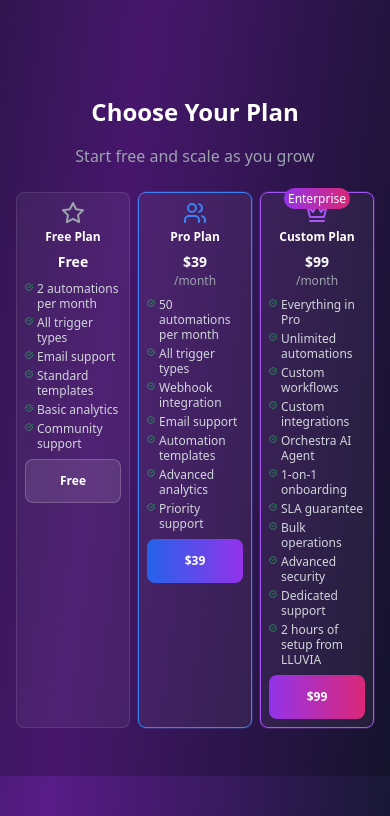
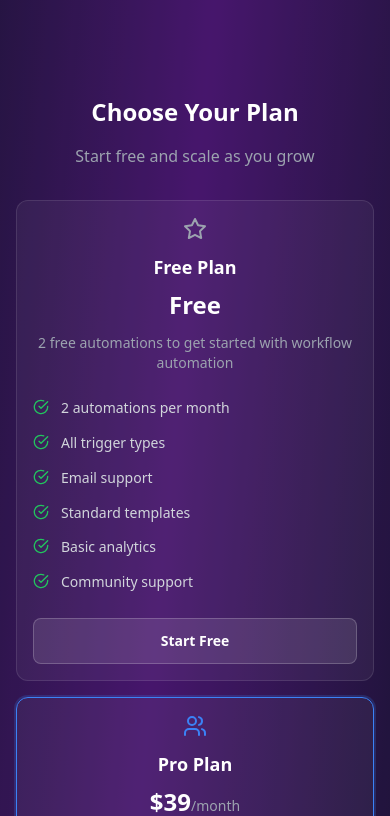
Before and after one commit to Omer12135/lluvia, a React (Vite) app: page / in a window 390 px wide. Shown: the part 1928-2744 px from the top of the page. Built offline with nearby package versions, Linux system fonts and the light colour scheme; no server answers.

Commit message:
Fix mobile pricing layout: restore clean design with proper spacing

```diff
--- a/src/components/LandingPage.tsx
+++ b/src/components/LandingPage.tsx
@@ -406,58 +406,58 @@ const LandingPage: React.FC = () => {
 
       {/* Pricing Section */}
       <section id="pricing" className="py-12 sm:py-20 bg-black/20">
-        <div className="container mx-auto px-2 sm:px-6">
-          <div className="text-center mb-6 sm:mb-16">
+        <div className="container mx-auto px-4 sm:px-6">
+          <div className="text-center mb-8 sm:mb-16">
             <h2 className="text-2xl sm:text-4xl font-bold text-white mb-4">Choose Your Plan</h2>
             <p className="text-base sm:text-xl text-gray-400">Start free and scale as you grow</p>
           </div>
 
-          <div className="grid grid-cols-3 sm:grid-cols-2 lg:grid-cols-3 gap-2 sm:gap-6 lg:gap-8 max-w-6xl mx-auto">
+          <div className="grid grid-cols-1 sm:grid-cols-2 lg:grid-cols-3 gap-4 sm:gap-6 lg:gap-8 max-w-6xl mx-auto">
             {stripeProducts.map((product, index) => (
               <motion.div
                 key={product.id}
                 initial={{ opacity: 0, y: 20 }}
                 animate={{ opacity: 1, y: 0 }}
                 transition={{ delay: index * 0.1 }}
-                className={`relative bg-white/5 rounded-lg sm:rounded-2xl p-2 sm:p-6 lg:p-8 border transition-all duration-300 hover:bg-white/10 ${
+                className={`relative bg-white/5 rounded-xl sm:rounded-2xl p-4 sm:p-6 lg:p-8 border transition-all duration-300 hover:bg-white/10 ${
                   product.name === 'Custom Plan'
-                    ? 'border-purple-500 ring-1 sm:ring-2 ring-purple-500/20 lg:scale-105'
+                    ? 'border-purple-500 ring-2 ring-purple-500/20 lg:scale-105'
                     : product.name === 'Pro Plan'
-                      ? 'border-blue-500 ring-1 sm:ring-2 ring-blue-500/20'
+                      ? 'border-blue-500 ring-2 ring-blue-500/20'
                       : 'border-white/10 hover:border-white/20'
                 }`}
               >
                 {product.name === 'Custom Plan' && (
-                  <div className="absolute -top-2 sm:-top-4 left-1/2 transform -translate-x-1/2">
-                    <span className="bg-gradient-to-r from-purple-600 to-pink-600 text-white px-1 sm:px-4 py-0.5 sm:py-1 rounded-full text-xs font-medium">
+                  <div className="absolute -top-3 sm:-top-4 left-1/2 transform -translate-x-1/2">
+                    <span className="bg-gradient-to-r from-purple-600 to-pink-600 text-white px-3 sm:px-4 py-1 rounded-full text-xs sm:text-sm font-medium">
                       Enterprise
                     </span>
                   </div>
                 )}
 
-                <div className="text-center mb-2 sm:mb-6 lg:mb-8">
-                  <div className="flex justify-center mb-1 sm:mb-3 lg:mb-4">
+                <div className="text-center mb-6 sm:mb-8">
+                  <div className="flex justify-center mb-3 sm:mb-4">
                     {getPlanIcon(product.name)}
                   </div>
-                  <h3 className="text-xs sm:text-lg lg:text-2xl font-bold text-white mb-1 sm:mb-2">{product.name}</h3>
-                  <div className="mb-1 sm:mb-3 lg:mb-4">
-                    <span className="text-sm sm:text-2xl lg:text-4xl font-bold text-white">
+                  <h3 className="text-lg sm:text-2xl font-bold text-white mb-2">{product.name}</h3>
+                  <div className="mb-3 sm:mb-4">
+                    <span className="text-2xl sm:text-4xl font-bold text-white">
                       {product.price === 0 ? 'Free' : `$${product.price}`}
                     </span>
                     {product.price > 0 && (
-                      <span className="text-gray-400 text-xs sm:text-sm block sm:inline">
+                      <span className="text-gray-400 text-sm sm:text-base">
                         {product.mode === 'subscription' ? '/month' : ' one-time'}
                       </span>
                     )}
                   </div>
-                  <p className="text-gray-400 text-xs sm:text-sm hidden sm:block">{product.description}</p>
+                  <p className="text-gray-400 text-sm sm:text-base">{product.description}</p>
                 </div>
 
-                <div className="space-y-1 sm:space-y-3 lg:space-y-4 mb-2 sm:mb-6 lg:mb-8">
+                <div className="space-y-3 sm:space-y-4 mb-6 sm:mb-8">
                   {getFeatures(product.name).map((feature, featureIndex) => (
-                    <div key={featureIndex} className="flex items-start space-x-1 sm:space-x-3">
-                      <CheckCircle className="w-2 h-2 sm:w-4 sm:h-4 lg:w-5 lg:h-5 text-green-500 flex-shrink-0 mt-0.5" />
-                      <span className="text-xs sm:text-sm text-gray-300 leading-tight sm:leading-relaxed">{feature}</span>
+                    <div key={featureIndex} className="flex items-start space-x-3">
+                      <CheckCircle className="w-4 h-4 sm:w-5 sm:h-5 text-green-500 flex-shrink-0 mt-0.5" />
+                      <span className="text-sm sm:text-base text-gray-300 leading-relaxed">{feature}</span>
                     </div>
                   ))}
                 </div>
@@ -465,7 +465,7 @@ const LandingPage: React.FC = () => {
                 <button
                   onClick={() => handleSelectPlan(product.priceId)}
                   disabled={isCurrentPlan(product.name)}
-                  className={`w-full py-1.5 sm:py-3 rounded-lg font-semibold transition-all duration-200 flex items-center justify-center space-x-1 sm:space-x-2 text-xs sm:text-sm lg:text-base ${
+                  className={`w-full py-3 sm:py-3 rounded-lg font-semibold transition-all duration-200 flex items-center justify-center space-x-2 text-sm sm:text-base ${
                     product.name === 'Custom Plan'
                       ? 'bg-gradient-to-r from-purple-600 to-pink-600 text-white hover:from-purple-700 hover:to-pink-700'
                     : product.name === 'Pro Plan'
@@ -475,10 +475,10 @@ const LandingPage: React.FC = () => {
                       : 'bg-white/10 text-white hover:bg-white/20 border border-white/20'
                   } disabled:opacity-50 disabled:cursor-not-allowed`}
                 >
-                  <span className="text-xs sm:text-sm lg:text-base">
-                    {product.price === 0 ? 'Free' :
-                     isCurrentPlan(product.name) ? 'Current' :
-                     `$${product.price}`}
+                  <span>
+                    {product.price === 0 ? 'Start Free' :
+                     isCurrentPlan(product.name) ? 'Current Plan' :
+                     `Choose ${product.name}`}
                   </span>
                 </button>
               </motion.div>
```
